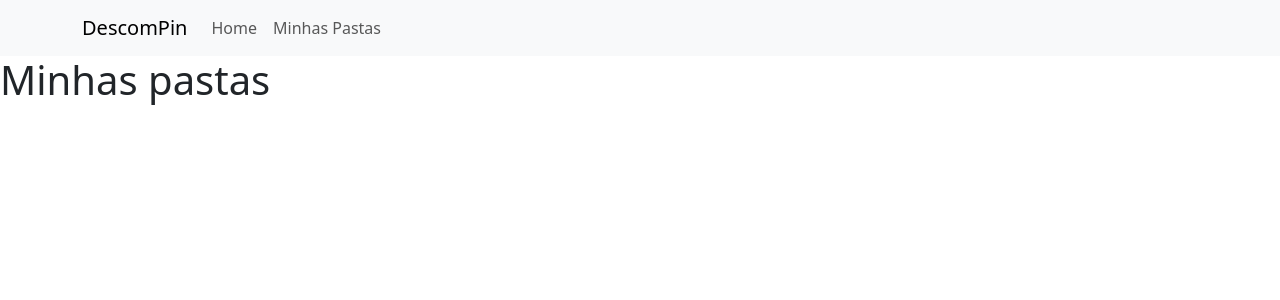
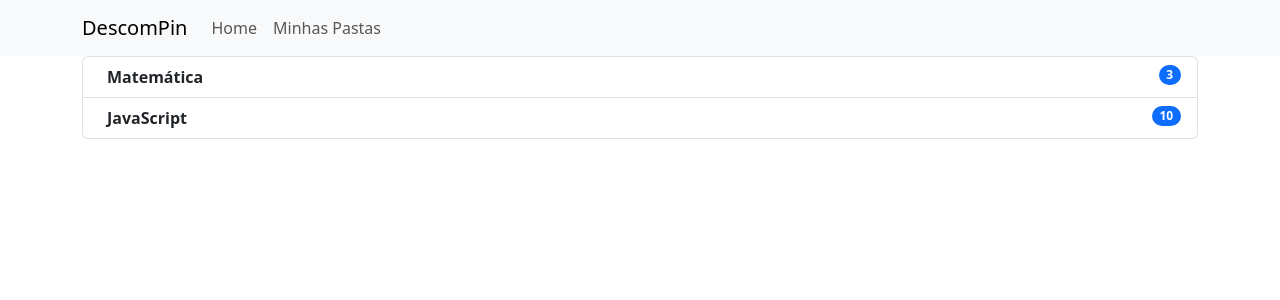
Before and after one commit to Laydiannenaira/DescomPin, a React (Create React App) app: page /minhas-pastas in a window 1280 px wide. Shown: the top 300 px of the page. Built offline with nearby package versions, Linux system fonts and the light colour scheme.

Commit message:
Finalizando o a page Minhas Pastas

```diff
--- a/src/App.js
+++ b/src/App.js
@@ -5,6 +5,7 @@
 } from "react-router-dom";
 import { HeaderPartial } from "./partials/HeaderPartial/HeaderPartial";
 import { HomePage } from "./pages/Home/HomePage";
+import { MinhasPastasPage } from "./pages/MinhasPastas/MinhasPastasPage";
 
 function App() {
   return (
@@ -13,7 +14,7 @@
         <HeaderPartial />
         <Routes>
           <Route path="/" element={<HomePage />}/>
-          <Route path="/minhas-pastas" element={<h1>Minhas pastas</h1>}/>
+          <Route path="/minhas-pastas" element={<MinhasPastasPage />}/>
         </Routes>
       </div>
     </BrowserRouter>
--- /dev/null
+++ b/src/components/ListGroup/ListGroup.js
@@ -0,0 +1,24 @@
+import Badge from 'react-bootstrap/Badge';
+import ListGroupBS from 'react-bootstrap/ListGroup';
+
+export const ListGroup = ({ items = [] }) => {
+  return (
+    <ListGroupBS as="ul" >
+      {items.map(item => (
+        <ListGroupBS.Item
+          as="li"
+          className="d-flex justify-content-between align-items-start"
+        >
+          <div className="ms-2 me-auto">
+            <div className="fw-bold">{item.title}</div>
+          </div>
+          {item.total ? (
+            <Badge bg="primary" pill>
+              {item.total}
+            </Badge>
+          ) : null}
+        </ListGroupBS.Item>
+      ))}
+    </ListGroupBS>
+  )
+}
--- /dev/null
+++ b/src/pages/MinhasPastas/MinhasPastasPage.js
@@ -0,0 +1,19 @@
+import Container from 'react-bootstrap/Container';
+import { ListGroup } from '../../components/ListGroup/ListGroup';
+
+export const MinhasPastasPage = () => {
+  return (
+    <Container>
+      <ListGroup items = {[
+      {
+        title: 'Matemática',
+        total: 3
+      },
+      {
+        title: 'JavaScript',
+        total: 10
+      },
+      ]} />
+    </Container>
+  )
+}
```
